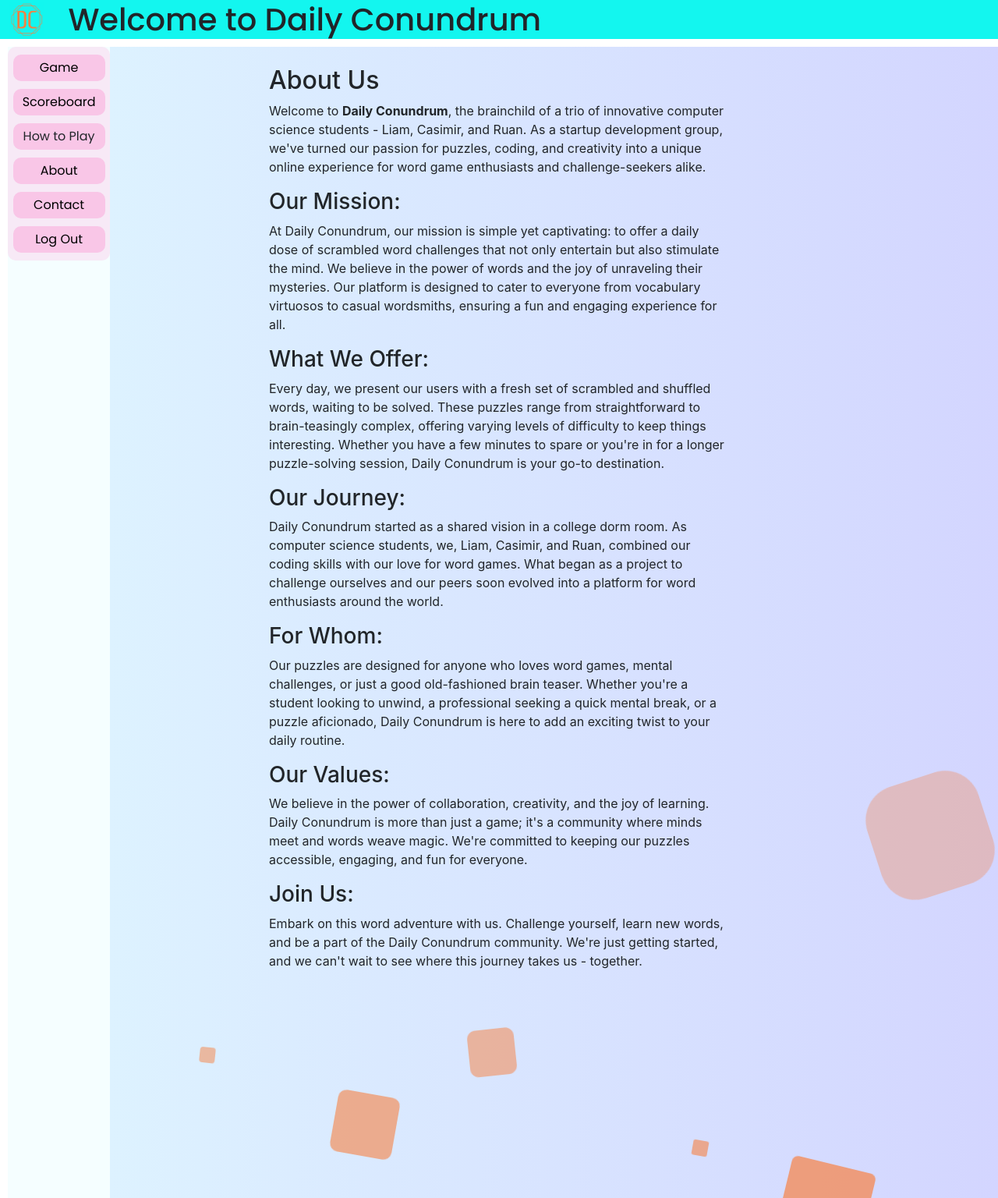
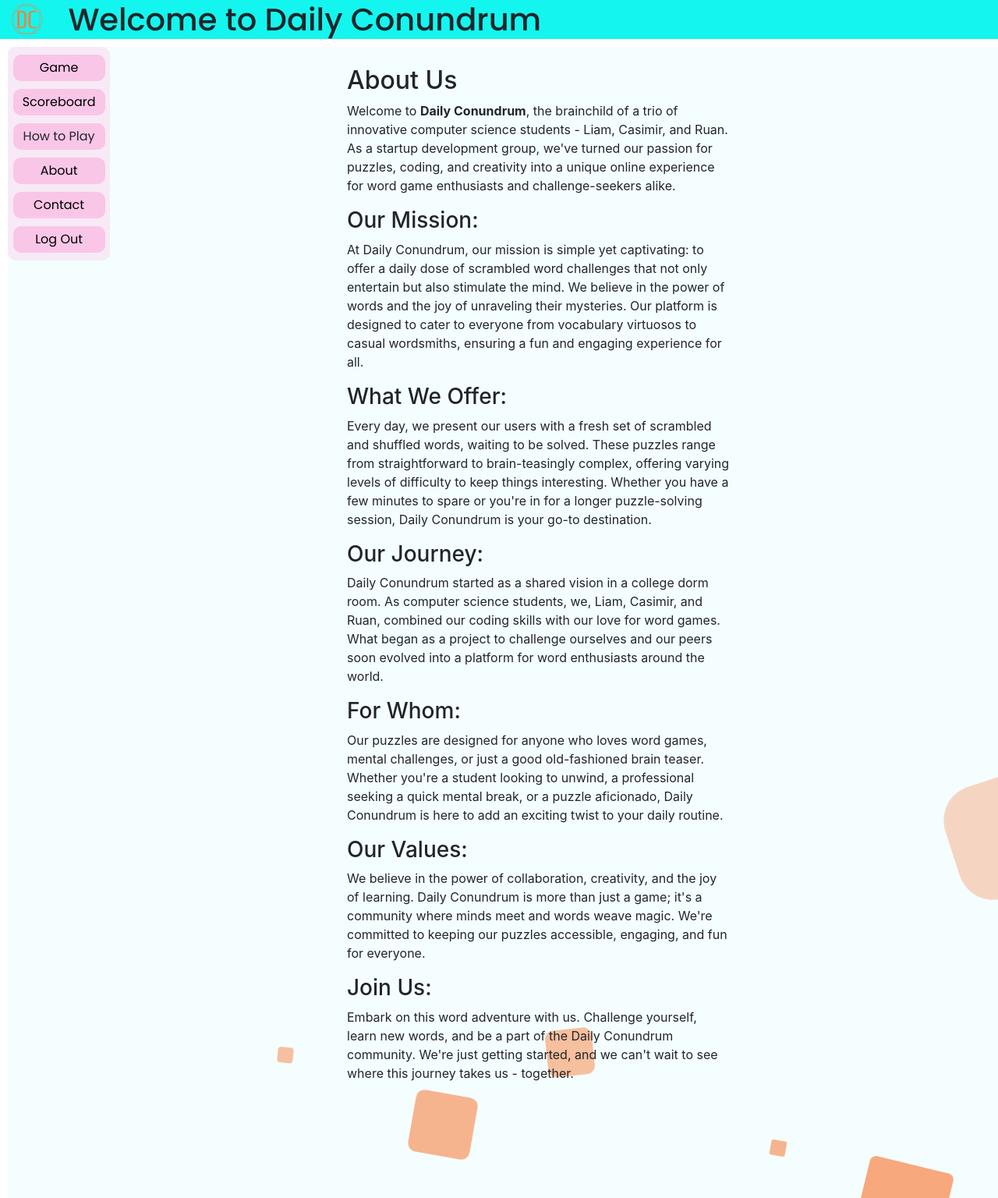
Before and after one commit to GT-XVII/DailyConundrum, a Flask app: page /about in a window 1280 px wide. Shown: the whole page at 78% size. Run offline with Flask 3, Linux system fonts and the light colour scheme.

Commit message:
Oops i reversed it

```diff
--- a/static/about.css
+++ b/static/about.css
@@ -1,13 +1,17 @@
 .area{
-    background: linear-gradient(to right, #ddf2ff, #d3d5ff);
+    background: rgba(var(--background-color));
+    background: -webkit-linear-gradient(to left, #8f94fb, #4e54c8);
     width: 100%;
     height:100vh;
 }
 
+.area, .col-md-7.position-absolute.offset-md-4, .about {
+    margin-left: 100px;
+}
 
 .area, .about {
-    overflow-y: auto;
-    height: 100vh;
+    overflow-y: auto; /* Allows vertical scrolling within the element if needed */
+    height: 100vh; /* Or adjust based on your layout needs */
     margin-right: 90px;
     padding-bottom: 10%;
     padding-right: 5%;
```
